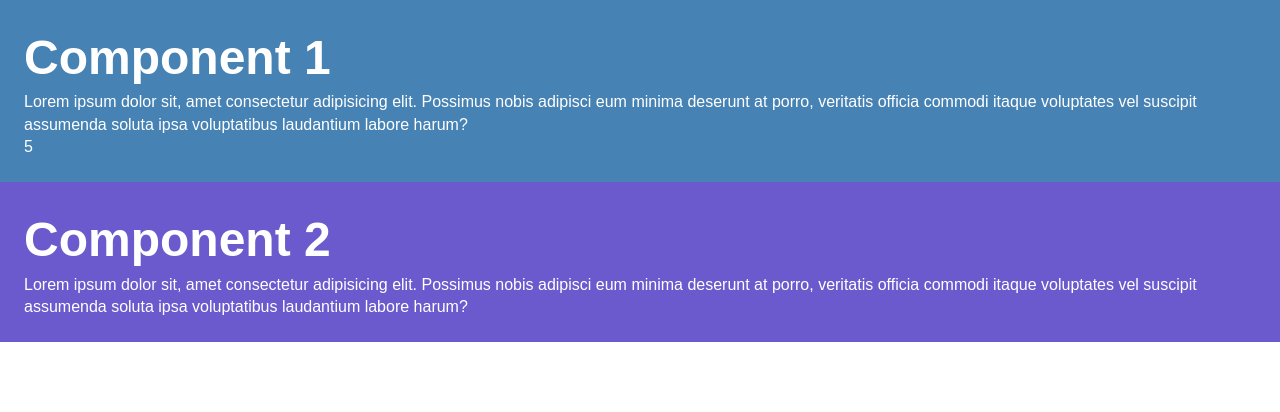
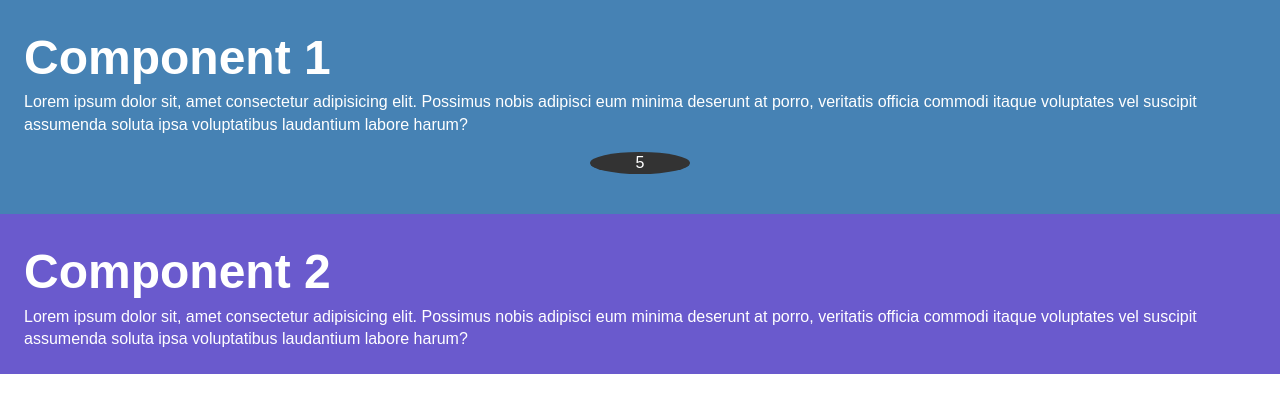
Before and after one commit to ZoeyF75/react-spring-animations, a React (Create React App) app: page / in a window 1280 px wide. Shown: the top 412 px of the page. Built offline with nearby package versions, Linux system fonts and the light colour scheme.

Commit message:
Added styling to counter

```diff
--- a/src/components/Component1.js
+++ b/src/components/Component1.js
@@ -28,7 +28,10 @@ export default function Component1() {
           commodi itaque voluptates vel suscipit assumenda soluta ipsa
           voluptatibus laudantium labore harum?
         </p>
-        <Number style={counter} />
+        <div style={counter}>
+          <Number />
+        </div>
+
       </div>
     </animated.div>
   );
```
